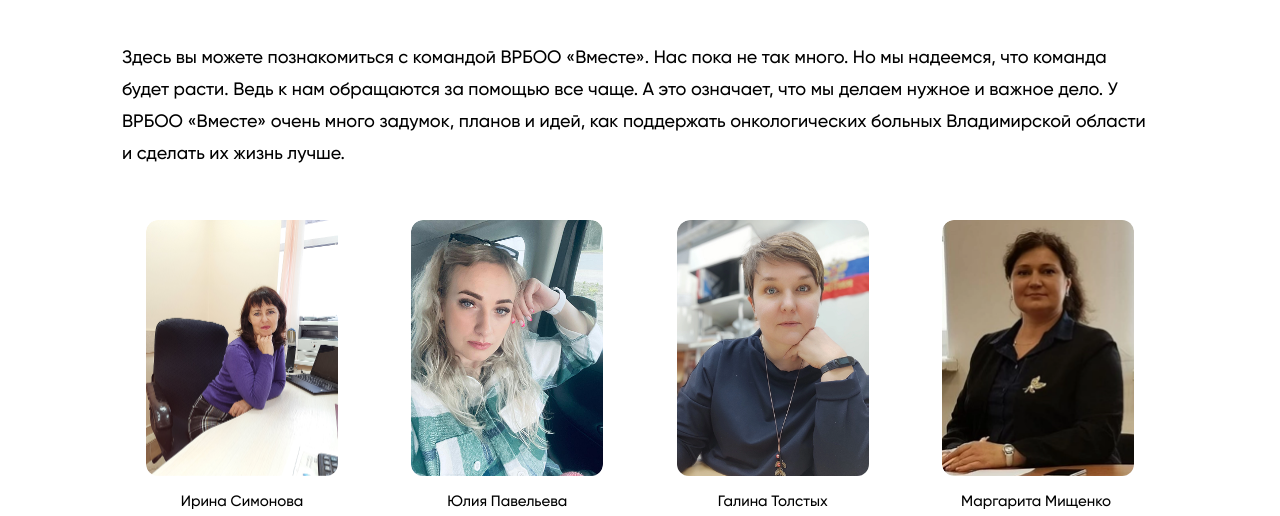
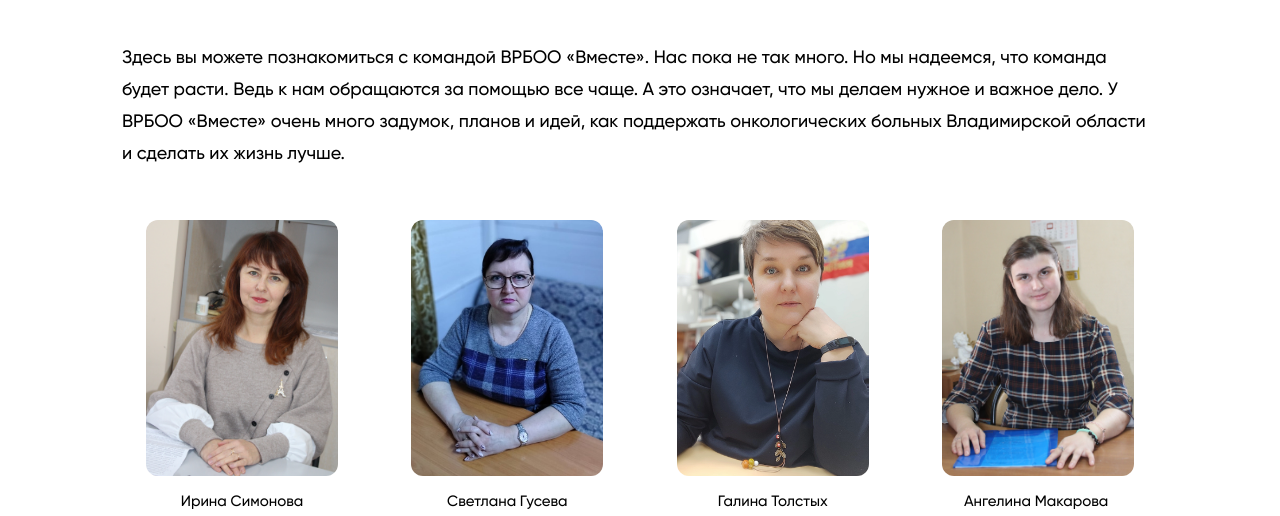
Before and after one commit to DrusJs/vmeste-resp, a plain HTML site: page team.html in a window 1280 px wide. Shown: the part 279-795 px from the top of the page. Drawn offline with nearby package versions, Linux system fonts and the light colour scheme.

Commit message:
Fix team page

```diff
--- a/css/style.css
+++ b/css/style.css
@@ -1059,23 +1059,15 @@ input:checked + .input-checkbox::before {
     overflow: hidden;
     width: 192px;
     height: 256px;
-    background-image: url(../images/team1.png);
-    background-size: cover;
     margin-bottom: 14px;
 }
 
-.team-section .flex-item:nth-child(2) .image-wrapper {
-    background-image: url(../images/team2.png);
-}
-
-.team-section .flex-item:nth-child(3) .image-wrapper {
-    background-image: url(../images/team3.png);
-}
-
-.team-section .flex-item:nth-child(4) .image-wrapper {
-    background-image: url(../images/team4.png);
-}
-
+
+.team-section .flex-item .image-wrapper img {
+    width: 100%;
+    height: 100%;
+    object-fit: cover;
+}
 .team-section .flex-item p {
     text-align: center;
 }
--- a/team.html
+++ b/team.html
@@ -96,23 +96,31 @@
                 <p class="text-primary">Здесь вы можете познакомиться с командой ВРБОО «Вместе». Нас пока не так много. Но мы надеемся, что команда будет расти. Ведь к нам обращаются за помощью все чаще. А это означает, что мы делаем нужное и важное дело. У ВРБОО «Вместе» очень много задумок, планов и идей, как поддержать онкологических больных Владимирской области и сделать их жизнь лучше. </p>
                 <div class="flex-container">
                     <div class="flex-item">
-                        <div class="image-wrapper"></div>
+                        <div class="image-wrapper">
+                            <img src="images/irina-simonova.jpg" alt="Ирина Симонова">
+                        </div>
                         <p class="text-secondary">Ирина Симонова</p>
                         <p class="text-secondary">Руководитель ВРБОО "Вместе"</p>
                     </div>
                     <div class="flex-item">
-                        <div class="image-wrapper"></div>
-                        <p class="text-secondary">Юлия Павельева</p>
+                        <div class="image-wrapper">
+                            <img src="images/svetlana-guseva.jpg" alt="Светлана Гусева">
+                        </div>
+                        <p class="text-secondary">Светлана Гусева</p>
                         <p class="text-secondary">Координатор по работе с&nbsp;подопечными в Александрове</p>
                     </div>
                     <div class="flex-item">
-                        <div class="image-wrapper"></div>
+                        <div class="image-wrapper">
+                            <img src="images/galina-tolstih.png" alt="Галина Толстых">
+                        </div>
                         <p class="text-secondary">Галина Толстых</p>
                         <p class="text-secondary">Координатор по работе с подопечными в Муроме</p>
                     </div>
                     <div class="flex-item">
-                        <div class="image-wrapper"></div>
-                        <p class="text-secondary">Маргарита Мищенко </p>
+                        <div class="image-wrapper">
+                            <img src="images/angelina-makarova.jpeg" alt="Ангелина Макарова">
+                        </div>
+                        <p class="text-secondary">Ангелина Макарова </p>
                         <p class="text-secondary">Руководитель онкоклуба <br>"Вместе"</p>
                     </div>
                 </div>
```
Also changed, not shown: images/angelina-makarova.jpeg (added), images/galina-tolstih.png (renamed from images/team3.png), images/irina-simonova.jpg (added), images/svetlana-guseva.jpg (added), images/team1.png (deleted), images/team2.png (deleted), images/team4.png (deleted).
